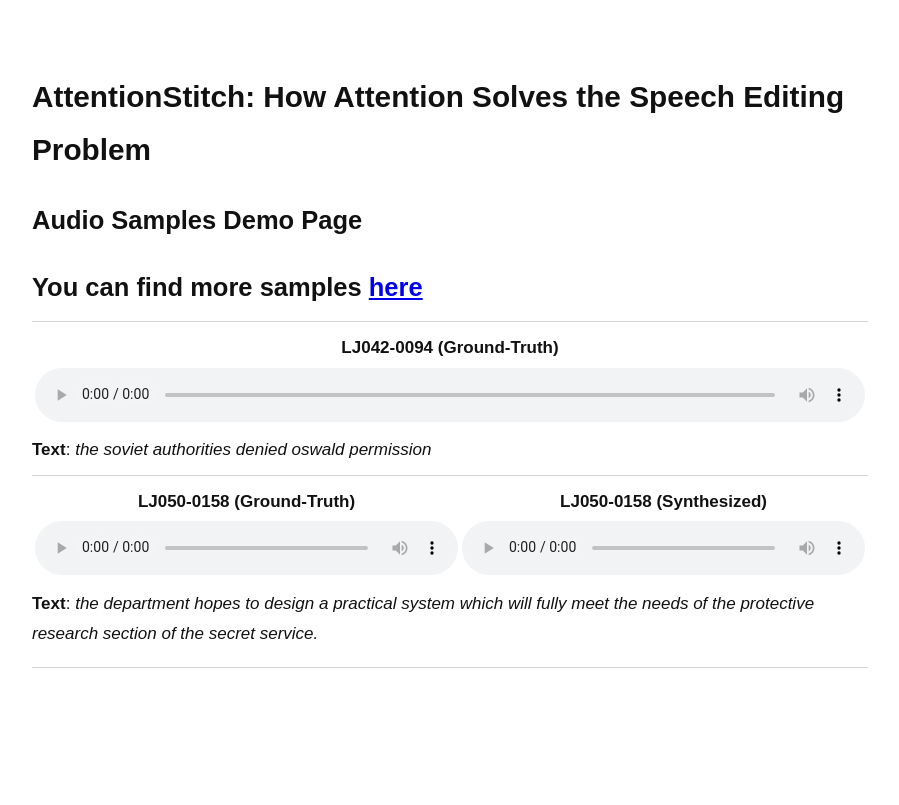
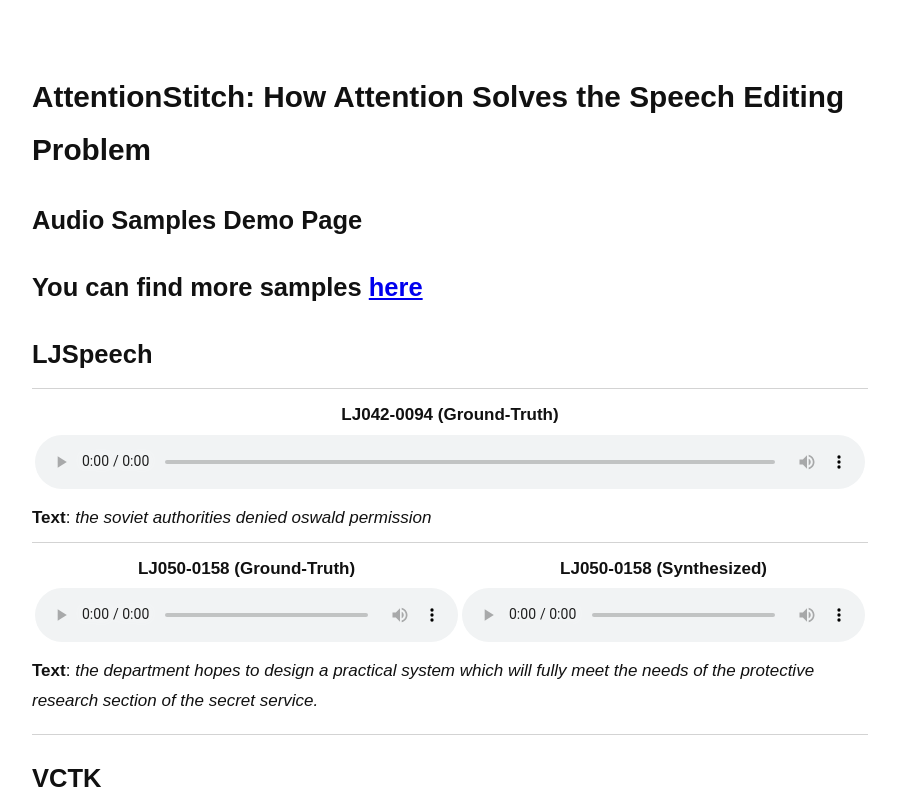
Before and after one commit to attentionstitch/attentionstitch.github.io, a plain HTML site: page index.html in a window 1280 px wide. Shown: the top 805 px of the page, without its empty margins (190-1089 px from the left). Drawn offline with Linux system fonts and the light colour scheme.

Commit message:
Update index.html

```diff
--- a/index.html
+++ b/index.html
@@ -67,6 +67,47 @@
   <p>
   <h2>Audio Samples Demo Page</h2>
   <h2>You can find more samples <a href="https://drive.google.com/drive/folders/1lzWQ6JqhFFQCHrxFNemo5UVvlAAZElHt?usp=share_link" target="_blank">here</a></h2>
+  <h2>LJSpeech</h2>
+
+  <hr>
+
+  <table>
+    <tr>
+      <th style="text-align: center">LJ042-0094 (Ground-Truth) </th>
+    </tr>
+    <tr>
+      <td style="text-align: center"><audio controls="controls">
+          <source src="./demo/LJSpeech/LJ042-0094_ground-truth.wav" autoplay />
+        </audio></td>
+    </tr>
+  </table>
+  <div><b>Text</b>: <em>the soviet authorities denied oswald permission</em></div>
+
+  <hr>
+
+  <table>
+    <tr>
+      <th style="text-align: center">LJ050-0158 (Ground-Truth) </th>
+      <th style="text-align: center">LJ050-0158 (Synthesized) </th>
+    </tr>
+    <tr>
+      <td style="text-align: center"><audio controls="controls">
+          <source src="./demo/LJSpeech/LJ050-0158_ground-truth.wav" autoplay />
+        </audio></td>
+      <td style="text-align: center"><audio controls="controls">
+          <source src="./demo/LJSpeech/LJ050-0158_synthesized.wav" autoplay />
+        </audio></td>
+    </tr>
+  </table>
+  <div><b>Text</b>: <em>the department hopes to design a practical system which will fully meet the needs of the
+      protective research section of
+      the secret service.</em></div>
+
+  </p>
+
+  <hr>
+
+  <h2>VCTK</h2>
 
   <hr>
 
```
